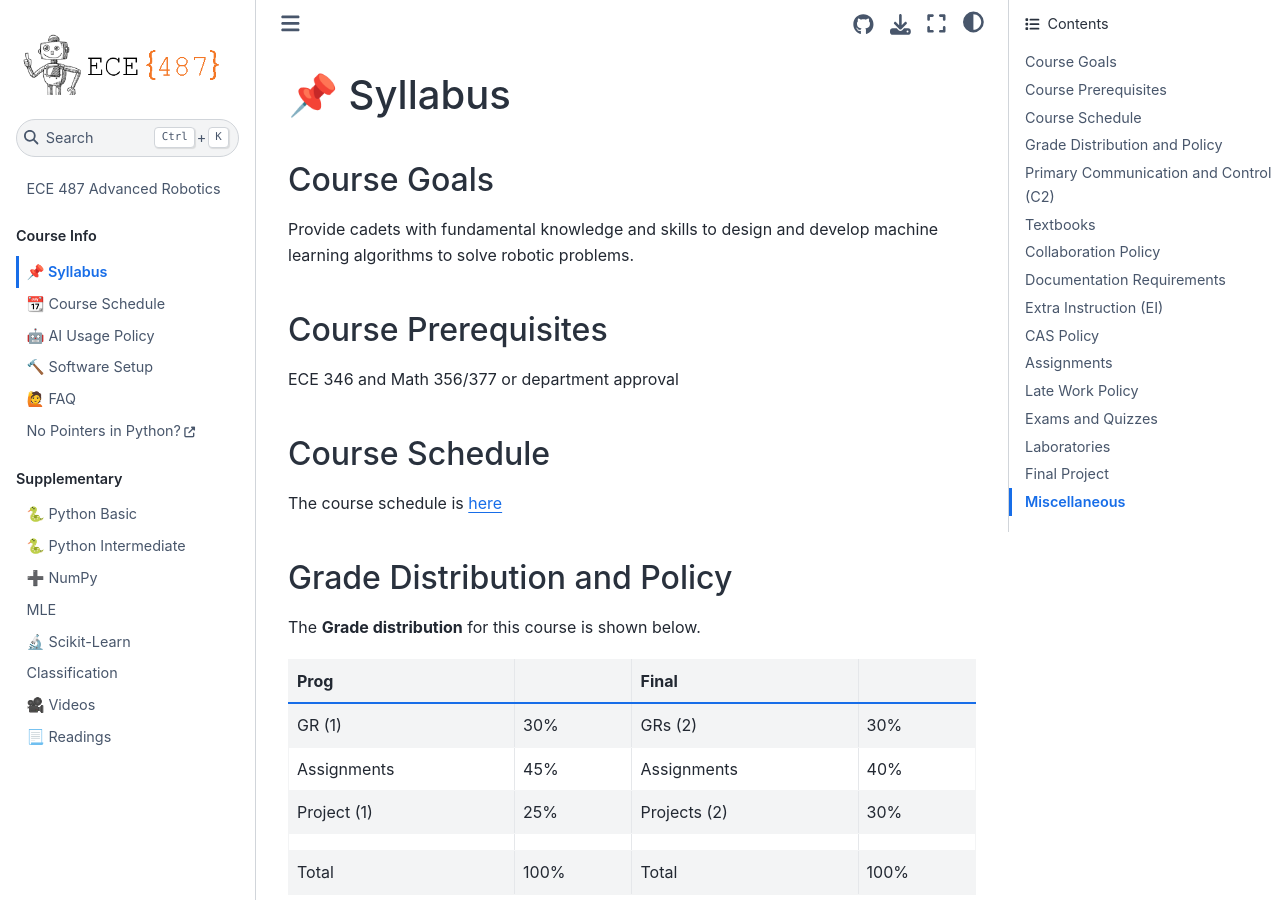
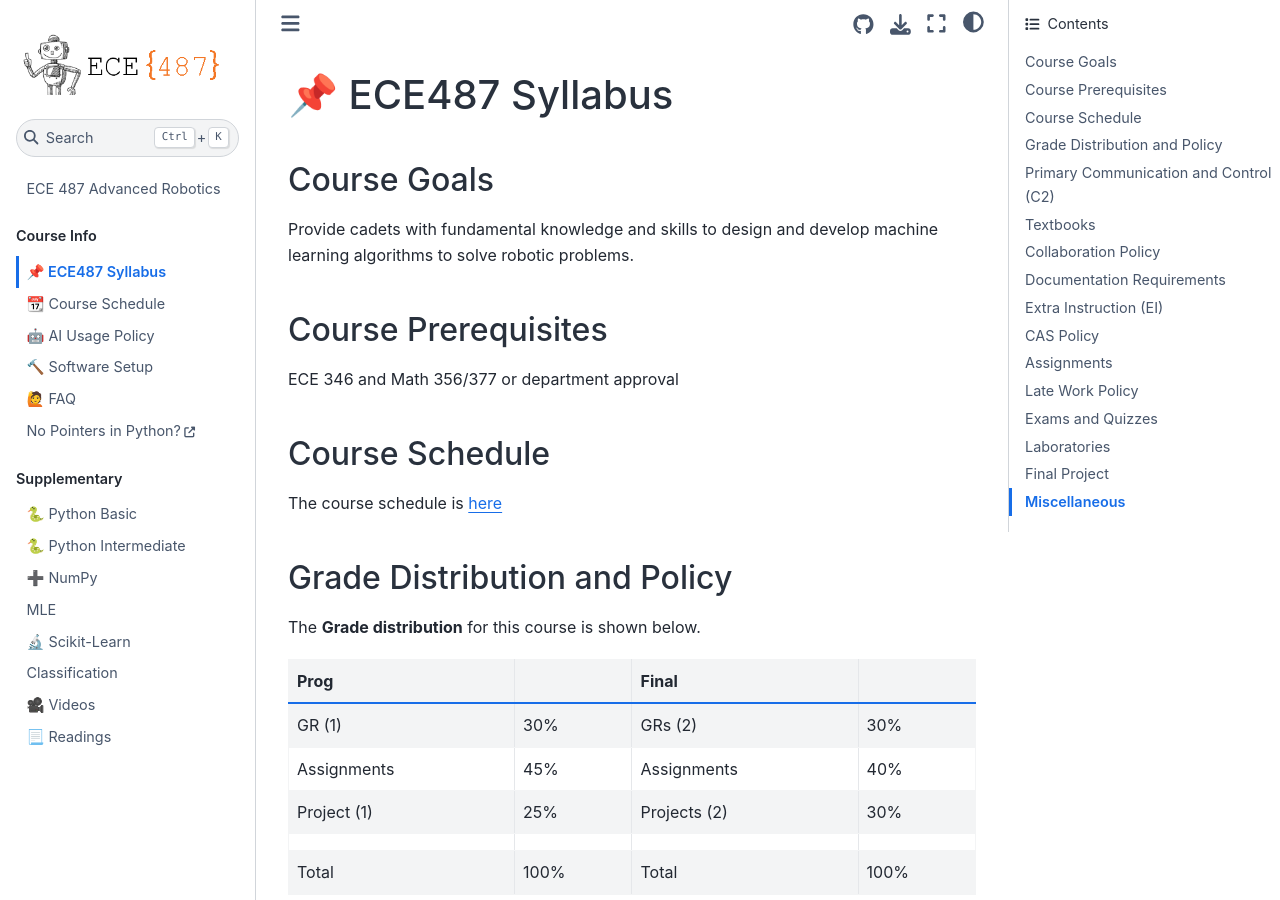
Before and after one commit to stanbaek/ece487, a Jupyter Book: the page built from docs/syllabus.md, in a window 1280 px wide and 900 px high. Built offline with Jupyter Book 1.0.4 settings and Sphinx 7.4.7 and the Sphinx Book theme 1.1.4, drawn with Linux system fonts in a browser that asks for light colours.

Commit message:
syllabus to ece4687 syllabus

```diff
--- a/docs/syllabus.md
+++ b/docs/syllabus.md
@@ -1,4 +1,4 @@
-# 📌 Syllabus
+# 📌 ECE487 Syllabus
 
 ## Course Goals
 Provide cadets with fundamental knowledge and skills to design and develop machine learning algorithms to solve robotic problems.
```
